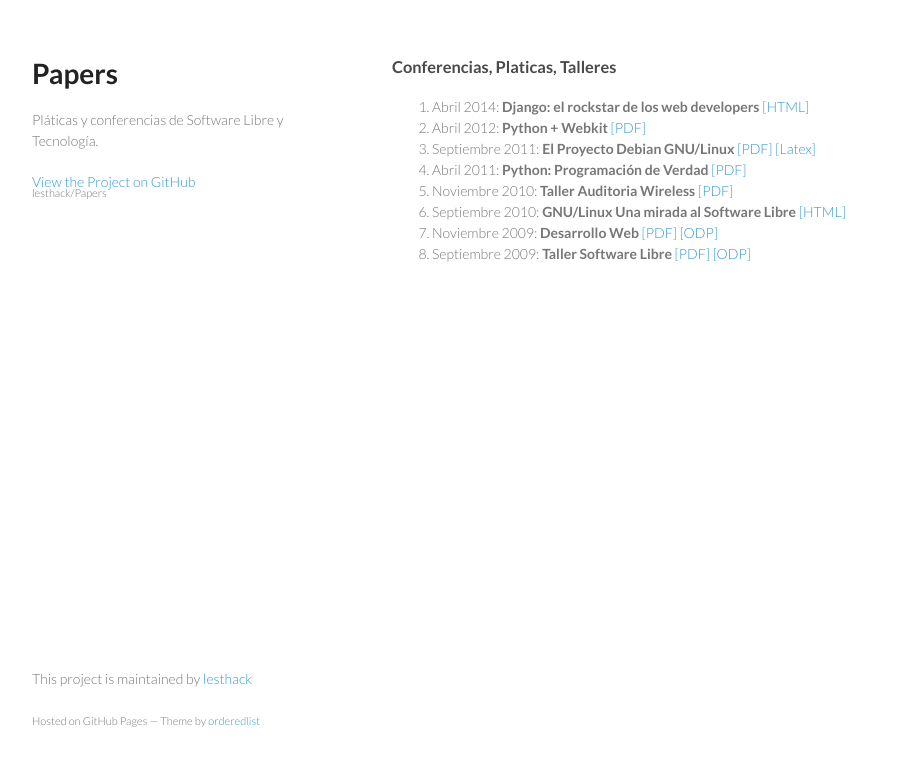
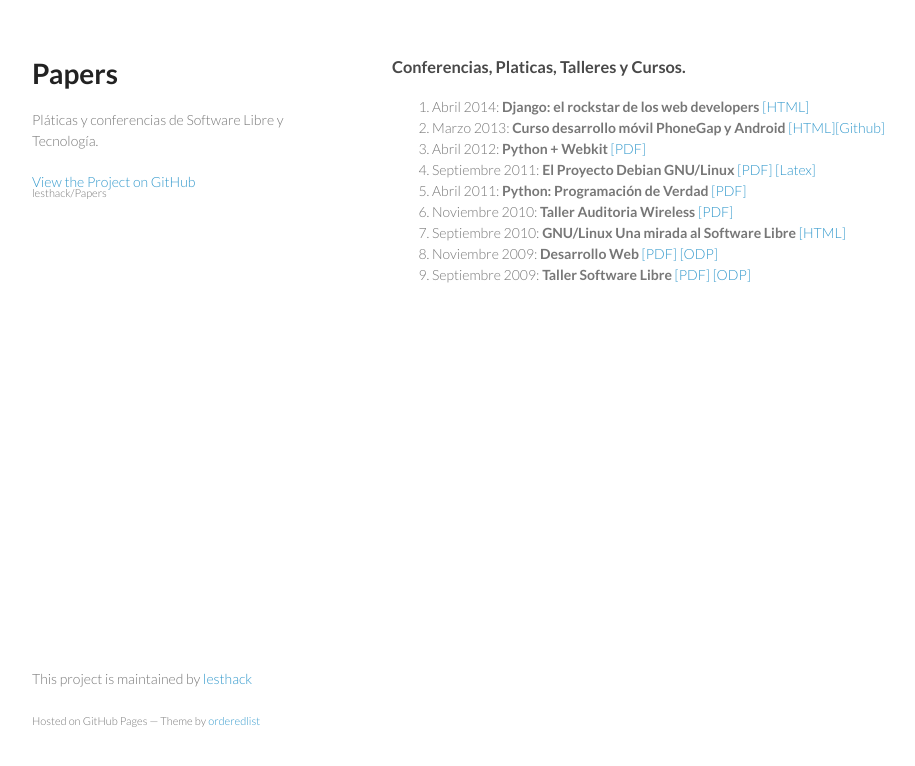
Before and after one commit to lesthack/Papers, a plain HTML site: page index.html in a window 1280 px wide. Shown: the whole page, without its empty margins (178-1093 px from the left). Drawn offline with Linux system fonts and the light colour scheme.

Commit message:
Añadiendo 2013

```diff
--- a/index.html
+++ b/index.html
@@ -28,9 +28,10 @@
       </header>
       <section>
         <h3>
-        <a name="papers" class="anchor" href="#welcome-to-github-pages"><span class="octicon octicon-link"></span></a>Conferencias, Platicas, Talleres</h3>
+        <a name="papers" class="anchor" href="#welcome-to-github-pages"><span class="octicon octicon-link"></span></a>Conferencias, Platicas, Talleres y Cursos.</h3>
         <ol>
           <li>Abril 2014: <b>Django: el rockstar de los web developers</b> <a href="2014/django-rockstar/">[HTML]</a></li>
+          <li>Marzo 2013: <b>Curso desarrollo móvil PhoneGap y Android</b> <a href="http://lesthack.github.io/CMobile/">[HTML]</a><a href="https://github.com/lesthack/CMobile">[Github]</a></li>
           <li>Abril 2012: <b>Python + Webkit</b> <a href="2012/Platica%20-%20Python%20+%20Webkit.pdf">[PDF]</a></li>
           <li>Septiembre 2011: <b>El Proyecto Debian GNU/Linux</b> <a href="2011/proyecto_debian.pdf">[PDF]</a> <a href="2011/proyecto_debian.tex">[Latex]</a></li>
           <li>Abril 2011: <b>Python: Programación de Verdad</b> <a href="2011/Python%20-%20Programaci%c3%b3n%20para%20Machos.pdf">[PDF]</a></li>
```
